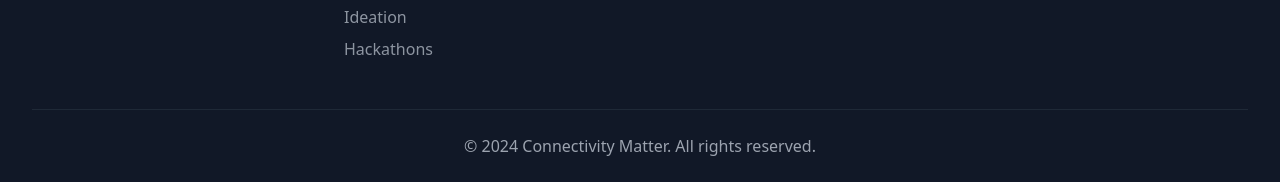
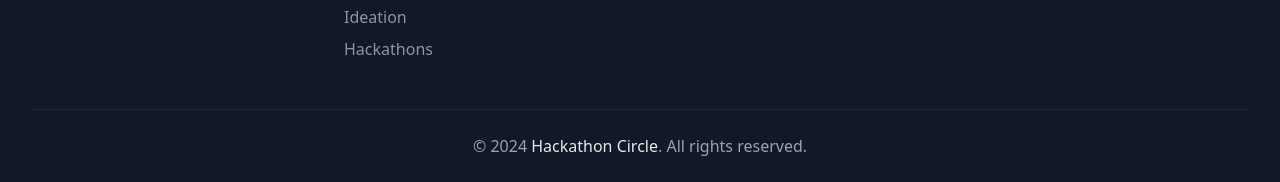
Before and after one commit to prashantsingh2408/ai-connectivity-hackathon, a plain HTML site: page index.html in a window 1280 px wide. Shown: the part 1459-1641 px from the top of the page. Drawn offline with nearby package versions, Linux system fonts and the light colour scheme.

Commit message:
Update footer with Hackathon Circle branding and link

```diff
--- a/index.html
+++ b/index.html
@@ -828,7 +828,7 @@
                 </div>
             </div>
             <div class="border-t border-gray-800 py-6 text-center text-gray-400">
-                <p>&copy; 2024 Connectivity Matter. All rights reserved.</p>
+                <p>&copy; 2024 <a href="https://hackathon-circle.vercel.app" target="_blank" class="hover:text-[var(--accent-light)] transition duration-300">Hackathon Circle</a>. All rights reserved.</p>
             </div>
         </div>
     </footer>
```
